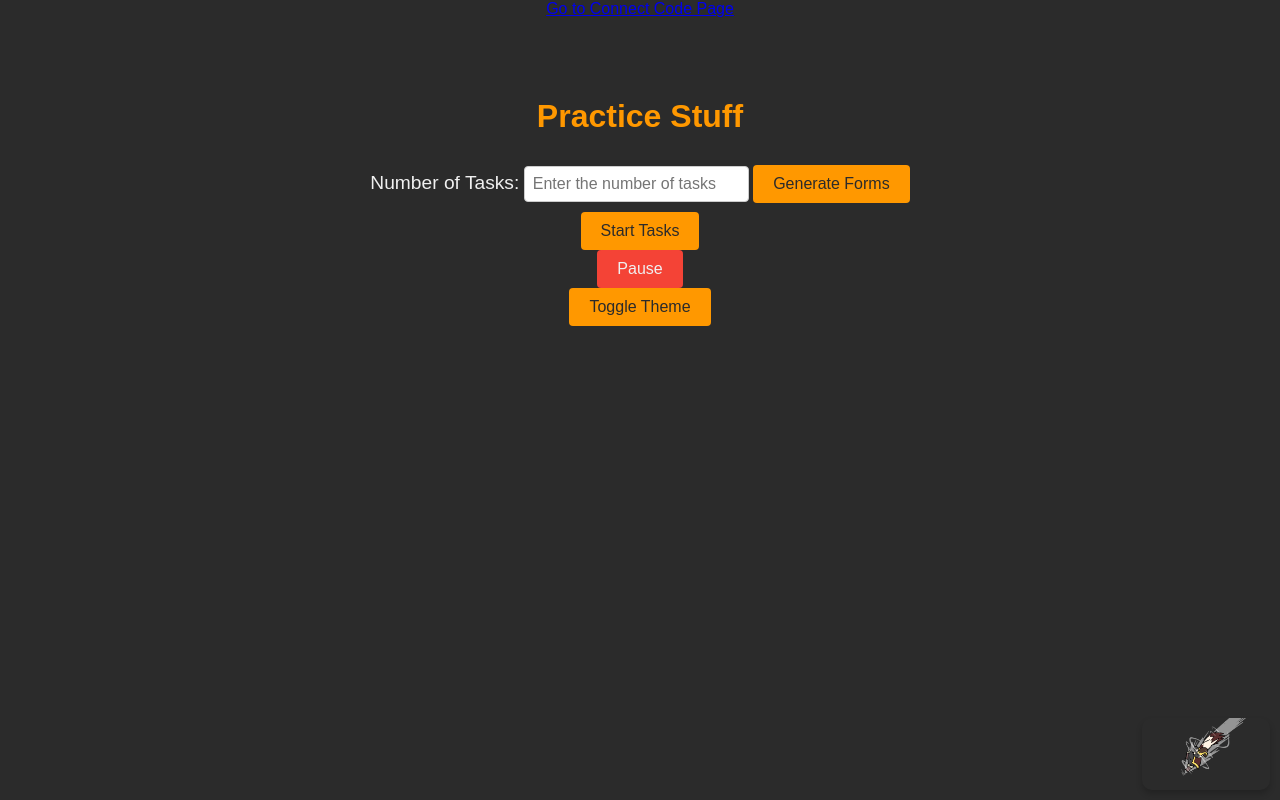
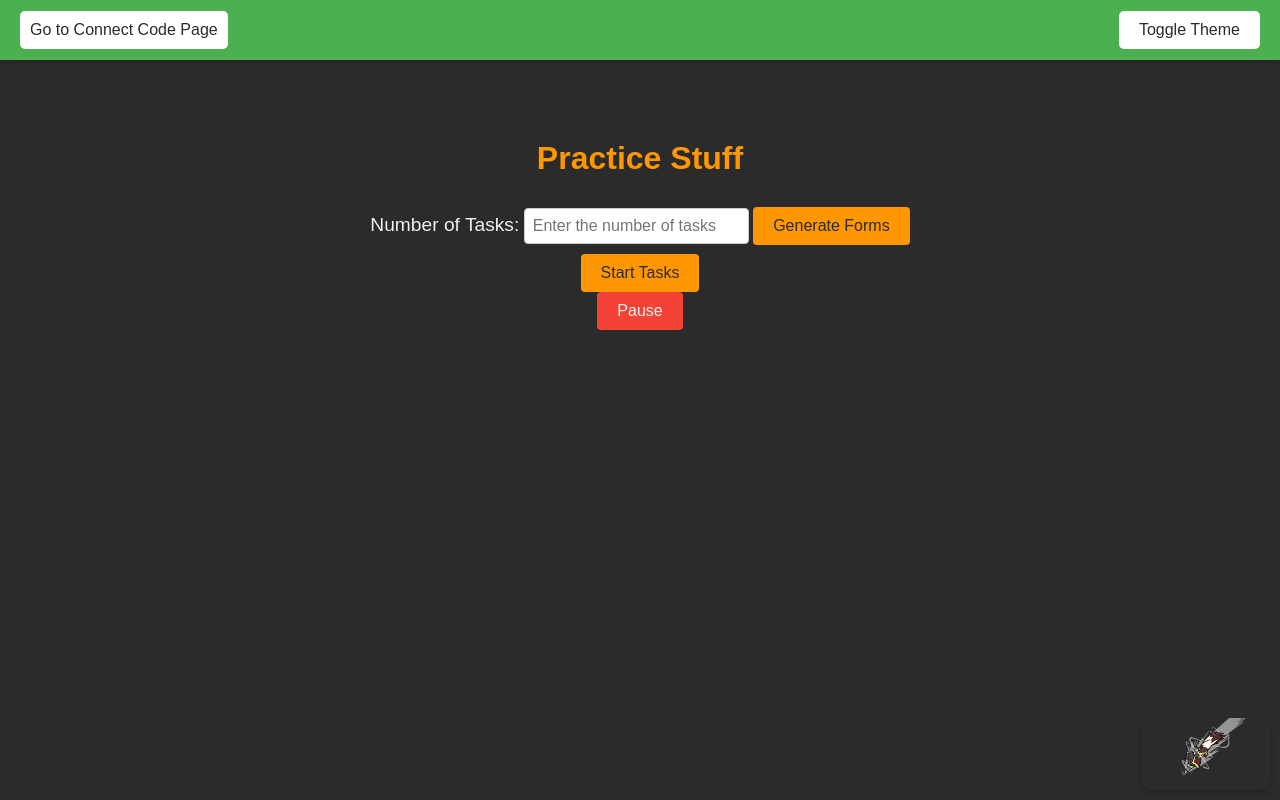
Before and after one commit to Godbrand1/Godbrand, a plain HTML site: page practice.html in a window 1280 px wide. Drawn offline with Linux system fonts and the light colour scheme.

Commit message:
Update practice.html

```diff
--- a/practice.html
+++ b/practice.html
@@ -14,10 +14,15 @@
 </head>
 <body>
 
-    <div class="link-container">
-        <a href="index.html">Go to Connect Code Page</a>
-    </div>
+    <!-- Top Navigation Bar -->
+    <header class="top-bar">
+        <a href="index.html" class="nav-link">Go to Connect Code Page</a>
+        <button class="theme-toggle-button" onclick="toggleTheme()" aria-label="Toggle Dark/Light Theme">
+            Toggle Theme
+        </button>
+    </header>
 
+    <!-- Main Content Section -->
     <div class="align-me">
         <h1>Practice Stuff</h1>
 
@@ -34,12 +39,11 @@
         <button class="pause-button" onclick="pauseStopwatch(this)" aria-label="Pause/Resume Tasks">Pause</button>
     </div>
 
-    <!-- Theme toggle button -->
-    <button onclick="toggleTheme()" aria-label="Toggle Dark/Light Theme">Toggle Theme</button>
+    <!-- Decorative Corner Image -->
+    <img src="images/gb-dair.png" alt="Description" class="corner-image">
 
     <!-- Link to external JavaScript file -->
     <script src="script.js"></script>
-        <img src="images/gb-dair.png" alt="Description" class="corner-image">
 
 </body>
 </html>
```
